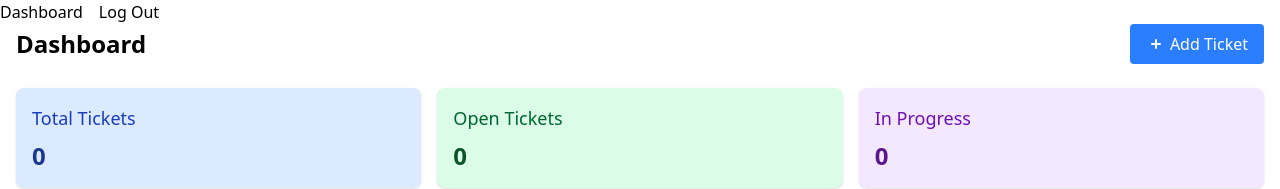
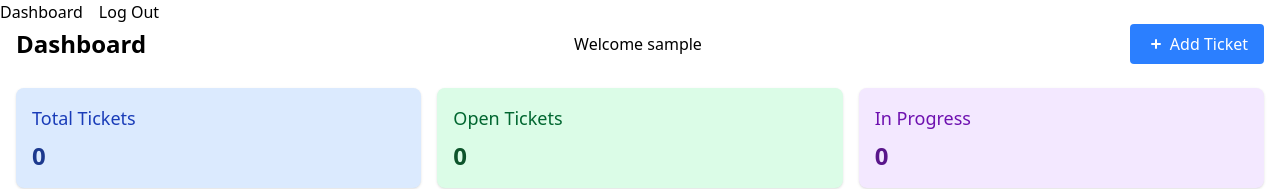
Before and after one commit to SeanVenz/ticketing-system, a React (Vite) app: page /dashboard in a window 1280 px wide. Shown: the top 189 px of the page. Built offline with nearby package versions, Linux system fonts and the light colour scheme; no server answers; sample sign-in values are in the browser's storage.

Commit message:
add welcome to name

```diff
--- a/src/pages/Dashboard.jsx
+++ b/src/pages/Dashboard.jsx
@@ -13,6 +13,8 @@ function Dashboard() {
   // Add status filter state
   const [statusFilter, setStatusFilter] = useState("all");
   const { tickets, loading, error, refetch } = useGetSpecificTickets();
+
+  const userName = localStorage.getItem('userName');
 
   // Handle ticket update/refresh
   const handleTicketUpdate = () => {
@@ -43,6 +45,7 @@ function Dashboard() {
       <div className="container mx-auto px-4 py-6">
         <div className="flex justify-between items-center mb-6">
           <h1 className="text-2xl font-bold">Dashboard</h1>
+          <span>Welcome {userName}</span>
           <Button
             onClick={() => setIsAddTicketModalOpen(true)}
             types="button"
```
